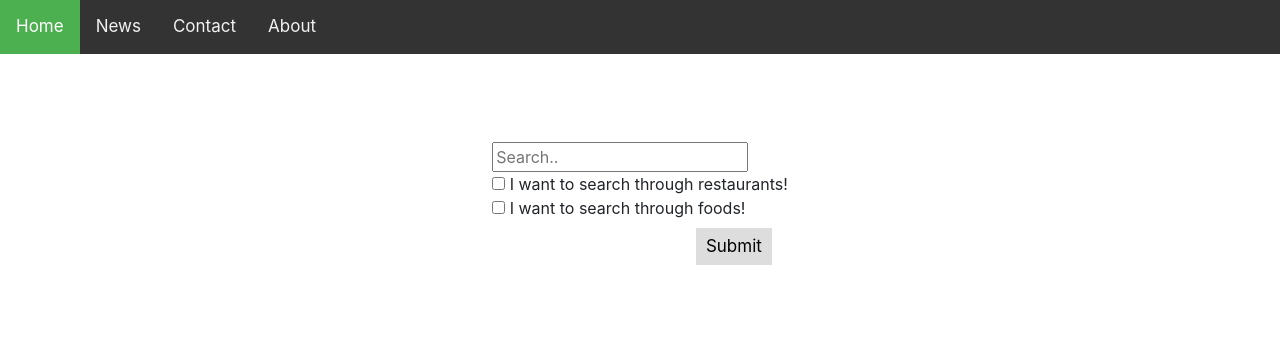
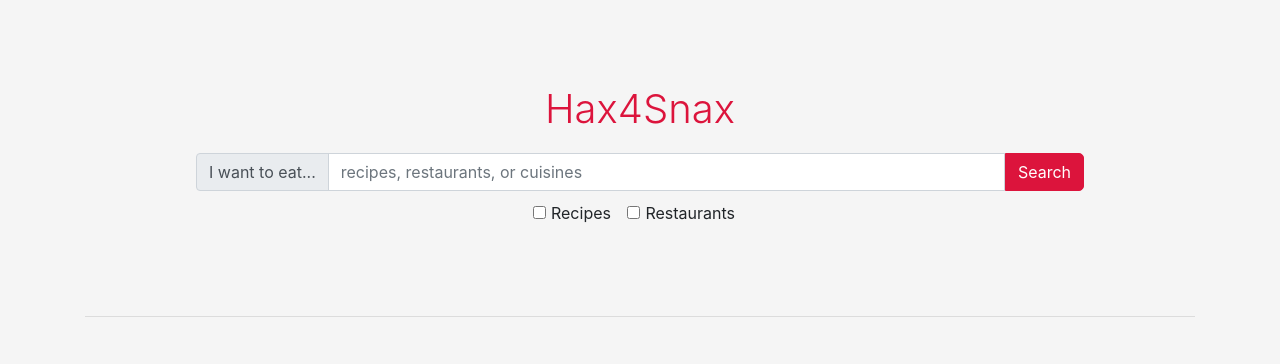
Before and after one commit to jaredasch/hax4snax, a Flask app: page / in a window 1280 px wide. Shown: the top 364 px of the page. Run offline with Flask 2, Linux system fonts and the light colour scheme; some libraries are stand-ins or nearby versions.

Commit message:
added recipe and restaurant search, touched up homepage CSS

```diff
--- a/app.py
+++ b/app.py
@@ -1,28 +1,51 @@
-from flask import Flask,render_template
-import urllib,json
-from urllib.request import Request
+from flask import Flask, render_template, request, url_for
+import urllib, json
 app = Flask(__name__)
 
+ZOMATO_KEY = "3188b26a3af82c1b97b152a900658fc6"
+FOOD2FORK_KEY = "701c0f889e35ba76a0d6f8ae4996c21e"
+
 @app.route("/")
-def root():
+def index():
     return render_template('index.html')
 
-@app.route("/recipe")
-def recipe():
-    desc = "Lorem ipsum dolor sit amet, consectetur adipiscing elit, sed do eiusmod tempor incididunt ut labore et dolore magna aliqua. Ut enim ad minim veniam, quis nostrud exercitation ullamco laboris nisi ut aliquip ex ea commodo consequat. Duis aute irure dolor in reprehenderit in voluptate velit esse cillum dolore eu fugiat nulla pariatur. Excepteur sint occaecat cupidatat non proident, sunt in culpa qui officia deserunt mollit anim id est laborum."
-    Dictionary =	{
-    "butter": "two sticks",
-    "tomato sauce": "two cans",
-    "linguini": "three boxes" }
-    return render_template('recipe.html',
-                            img = "https://www.platingsandpairings.com/wp-content/uploads/2015/10/Fresh-Linguin-with-Roasted-Fennel-4-e1446066750773.jpg",
-                            dict = Dictionary,
-                            description = desc)
+@app.route("/search", methods = ["POST"])
+def search():
+    query = request.form.get("query")
+    results = []
+    if request.form.get("restaurants"):
+        req_url = "https://developers.zomato.com/api/v2.1/search?entity_id=280&entity_type=city&q=" + query
+        header = {"User-agent": "curl/7.43.0", "Accept": "application/json", "user_key": ZOMATO_KEY}
+        req = urllib.request.Request(req_url, headers = header)
+        json_response = json.loads(urllib.request.urlopen(req).read())
+        results.extend([{"title": restaurant["restaurant"]["name"], "img": restaurant["restaurant"]["featured_image"], "link": url_for("restaurant", id=restaurant["restaurant"]["R"]["res_id"]), "desc": ("%s<br><strong>Tags: </strong> %s") % (restaurant["restaurant"]["location"]["address"], restaurant["restaurant"]["cuisines"])} for restaurant in json_response["restaurants"]])
+    if request.form.get("recipes"):
+        req_url = "https://www.food2fork.com/api/search?" + urllib.parse.urlencode({"key": FOOD2FORK_KEY, "q": query})
+        req = urllib.request.Request(req_url, headers = {"User-agent": "curl/7.43.0"})
+        json_response = json.loads(urllib.request.urlopen(req).read())
+        # json_response = json.loads(RECIPE_DATA) ## For testing from local data to reduce API calls
+        results.extend([{"title": recipe["title"], "img": recipe["image_url"], "link": url_for("recipe", id=recipe["recipe_id"]), "desc": "from %s" % (recipe["publisher"])} for recipe in json_response["recipes"]])
+    return render_template('index.html', results=results);
 
+@app.route("/restaurant/<id>")
+def restaurant(id):
+    return "Temp"
 
+@app.route("/recipe/<id>")
+def recipe(id):
+    return "Temp"
 
-
-
+# @app.route("/recipe")
+# def recipe():
+#     desc = "Lorem ipsum dolor sit amet, consectetur adipiscing elit, sed do eiusmod tempor incididunt ut labore et dolore magna aliqua. Ut enim ad minim veniam, quis nostrud exercitation ullamco laboris nisi ut aliquip ex ea commodo consequat. Duis aute irure dolor in reprehenderit in voluptate velit esse cillum dolore eu fugiat nulla pariatur. Excepteur sint occaecat cupidatat non proident, sunt in culpa qui officia deserunt mollit anim id est laborum."
+#     Dictionary =	{
+#     "butter": "two sticks",
+#     "tomato sauce": "two cans",
+#     "linguini": "three boxes" }
+#     return render_template('recipe.html',
+#                             img = "https://www.platingsandpairings.com/wp-content/uploads/2015/10/Fresh-Linguin-with-Roasted-Fennel-4-e1446066750773.jpg",
+#                             dict = Dictionary,
+#                             description = desc)
 
 
 if __name__ == "__main__" :
--- a/templates/main.css
+++ b/static/css/styles.css
@@ -1,3 +1,4 @@
+
 .topnav {
     background-color: #333;
     overflow: hidden;
@@ -71,3 +72,16 @@
   height: 70%;
   */
 }
+
+body {
+    background-color: whitesmoke;
+}
+
+.card {
+    background-color: white;
+    margin: 10px;
+}
+
+.card-title {
+    color: crimson;
+}
--- a/templates/index.html
+++ b/templates/index.html
@@ -3,68 +3,108 @@ hax4snax- Amit Narang, Peter Cwalina, Jared Asch, Maggie Zhao
 	SoftDev1 pd07
 	P #01: ArRESTed Development
 	-->
-
-<!doctype HTML>
+<!DOCTYPE HTML>
 <html class="no-js" lang="en">
 	<head>
 		<title> </title>
 		<link rel="stylesheet" href="https://stackpath.bootstrapcdn.com/bootstrap/4.1.3/css/bootstrap.min.css" integrity="sha384-MCw98/SFnGE8fJT3GXwEOngsV7Zt27NXFoaoApmYm81iuXoPkFOJwJ8ERdknLPMO" crossorigin="anonymous">
-  <link rel="stylesheet" href="main.css" />
-  <script src="https://ajax.googleapis.com/ajax/libs/jquery/3.3.1/jquery.min.js"></script>
-  <script src="https://maxcdn.bootstrapcdn.com/bootstrap/3.3.7/js/bootstrap.min.js"></script>
-
-
+		<link rel="stylesheet" href="{{ url_for('static', filename='css/styles.css') }}" />
 	</head>
-
 	<body>
-  <div class="topnav">
+		<!-- <div class="topnav">
 			<a class="active" href="#home">Home</a>
 			<a href="#news">News</a>
 			<a href="#contact">Contact</a>
 			<a href="#about">About</a>
+		</div> -->
+		<div class = "container">
+			<div class = "search" style="height:300px;">
+				<form action="{{ url_for('search') }}" method="POST" style="min-width:80%;">
+                    <a style = "text-decoration-color: crimson;" href = "{{ url_for('index') }}"><h1 style="text-align: center;margin: 20px; color: crimson; font-weight: 300;">Hax4Snax</h1></a>
+					<div class="input-group">
+						<div class="input-group-prepend">
+							<span class="input-group-text" id="inputGroupPrepend">I want to eat... </span>
 						</div>
-  <div class = "container">
-
-
-    <div class = "search" style="height:300px;">
-      <form action="#">
-        <input type="text" placeholder="Search.." name="search"> <br>
-        <input type="checkbox" name="restaurant" value="Restaurant"> I want to search through restaurants!<br>
-        <input type="checkbox" name="food" value="Food"> I want to search through foods! <br>
-        <button type="submit">Submit</button>
-        <!-- <i class="fa fa-search"></i>-->
+						<input type="text" class="form-control" name="query" placeholder="recipes, restaurants, or cuisines" aria-describedby="inputGroupPrepend" required>
+                        <input type = "submit" value="Search" class="btn btn-primary" style="border-radius: 0px 5px 5px 0px; background-color: crimson; border-color: crimson;">
+                        <div class="invalid-feedback">
+							Please choose a username.
+						</div>
+					</div>
+                    <div id = "search-selectors" style = "padding: 10px; text-align: center;">
+                        <div class="form-check form-check-inline">
+                            <input class="form-check-input" name = "recipes" type="checkbox" id="recipe-checkbox">
+                            <label class="form-check-label" for="recipe-checkbox">Recipes</label>
+                        </div>
+                        <div class="form-check form-check-inline">
+                            <input class="form-check-input" name = "restaurants" type="checkbox" id="restaurant-checkbox">
+                            <label class="form-check-label" for="restaurant-checkbox">Restaurants</label>
+                        </div>
+                    </div>
 				</form>
 			</div>
-
 			<hr>
-
-    <div class = "show">
-
-      <div class="card" style="width: 18rem;">
-        <img class="card-img-top" src=".../100px180/" alt="Card image cap">
+			<div class = "row">
+                {% for item in results %}
+				<div class="col-lg-3 col-md-4 col-sm-6 col-xs-12" style="padding:10px;">
+                    <div class = "card">
+                        {% if item.img %}
+                            <img class="card-img-top" src="{{ item.img }}" alt="Featured Image">
+                        {% endif %}
+                        <div class="card-body" style="height: 100%;">
+                            <h5 class="card-title">{{ item.title }}</h5>
+                            <p class="card-text">{{ item.desc | safe }}</p>
+                            <a href="{{ item.link }}" style="color: crimson;">More Info</a>
+                        </div>
+                    </div>
+				</div>
+                {% endfor %}
+                {% if results|length == 0 %}
+                    <h2 style="text-align: center;width: 100%;padding: 50px;color: crimson;font-weight: 300;">Sorry, we couldn't find anything for your search</h2>
+                {% endif %}
+                <!-- <div class="col-lg-3 col-md-4 col-sm-6 col-xs-12" style="padding:10px;">
+                    <div class = "card">
+                        <img class="card-img-top" src="http://keepinglivesmoving.com/wp-content/uploads/2016/12/Restaurants-Near-Me-in-Fort-Madison-Iowa-2-KaraMorrow.jpg" alt="Card image cap">
                         <div class="card-body">
                             <h5 class="card-title">Card title</h5>
                             <p class="card-text">Some quick example text to build on the card title and make up the bulk of the card's content.</p>
-          <a href="#" class="btn btn-primary">Go somewhere</a>
+                            <a href="#" style="color: crimson;">More Info</a>
                         </div>
                     </div>
-      <div class="card" style="width: 18rem;">
+				</div>
+                <div class="col-lg-3 col-md-4 col-sm-6 col-xs-12" style="padding:10px;">
+                    <div class = "card">
+                        <img class="card-img-top" src="http://keepinglivesmoving.com/wp-content/uploads/2016/12/Restaurants-Near-Me-in-Fort-Madison-Iowa-2-KaraMorrow.jpg" alt="Card image cap">
                         <div class="card-body">
-          This is some text within a card body.
+                            <h5 class="card-title">Card title</h5>
+                            <p class="card-text">Some quick example text to build on the card title and make up the bulk of the card's content.</p>
+                            <a href="#" style="color: crimson;">More Info</a>
                         </div>
                     </div>
-
-      <div class="card" style="width: 18rem;">
+				</div>
+                <div class="col-lg-3 col-md-4 col-sm-6 col-xs-12" style="padding:10px;">
+                    <div class = "card">
+                        <img class="card-img-top" src="http://keepinglivesmoving.com/wp-content/uploads/2016/12/Restaurants-Near-Me-in-Fort-Madison-Iowa-2-KaraMorrow.jpg" alt="Card image cap">
                         <div class="card-body">
-          This is some text within a card body.
+                            <h5 class="card-title">Card title</h5>
+                            <p class="card-text">Some quick example text to build on the card title and make up the bulk of the card's content.</p>
+                            <a href="#" style="color: crimson;">More Info</a>
                         </div>
                     </div>
-        <br>
-
 				</div>
+                <div class="col-lg-3 col-md-4 col-sm-6 col-xs-12" style="padding:10px;">
+                    <div class = "card">
+                        <img class="card-img-top" src="http://keepinglivesmoving.com/wp-content/uploads/2016/12/Restaurants-Near-Me-in-Fort-Madison-Iowa-2-KaraMorrow.jpg" alt="Card image cap">
+                        <div class="card-body">
+                            <h5 class="card-title">Card title</h5>
+                            <p class="card-text">Some quick example text to build on the card title and make up the bulk of the card's content.</p>
+                            <a href="#" style="color: crimson;">More Info</a>
+                        </div>
+                    </div>
+				</div>
+			</div> -->
 			<hr>
 			<div class = "show2">
-
 				{% if array %}
 				{% for row in range(len(array)/5) %}
 				<div class = "row" >
@@ -77,13 +117,10 @@ P #01: ArRESTed Development
 							<!-- <a href="#" class="btn btn-primary">Go somewhere</a> -->
 						</div>
 					</div>
-
 					{% endfor %}
-
 				</div>
 				{% endfor %}
 				{% endif %}
-
 			</div>
 		</div>
 	</body>
```
Also changed, not shown: devlog.txt (+8 -0 lines). Lines whose indentation alone changed are shown as unchanged.
